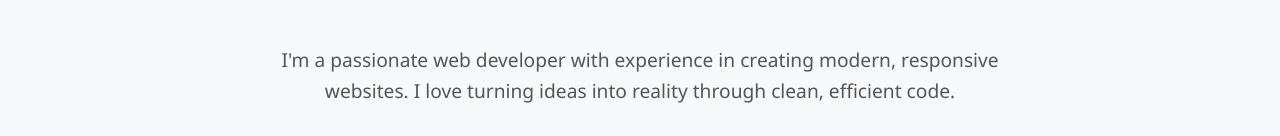
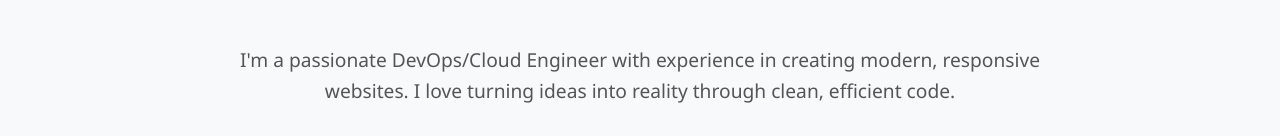
Before and after one commit to laoluafolami/cicd_porfolio, a website: page index.html in a window 1280 px wide. Shown: the part 670-806 px from the top of the page. Drawn offline with Linux system fonts and the light colour scheme.

Commit message:
Made changes to the work description

```diff
--- a/index.html
+++ b/index.html
@@ -31,7 +31,7 @@
         <div class="container">
             <h2 class="section-title">About Me</h2>
             <div class="about-content">
-                <p>I'm a passionate web developer with experience in creating modern, responsive websites. I love turning ideas into reality through clean, efficient code.</p>
+                <p>I'm a passionate DevOps/Cloud Engineer with experience in creating modern, responsive websites. I love turning ideas into reality through clean, efficient code.</p>
                 <div class="skills">
                     <div class="skill-item">HTML5</div>
                     <div class="skill-item">CSS3</div>
```
